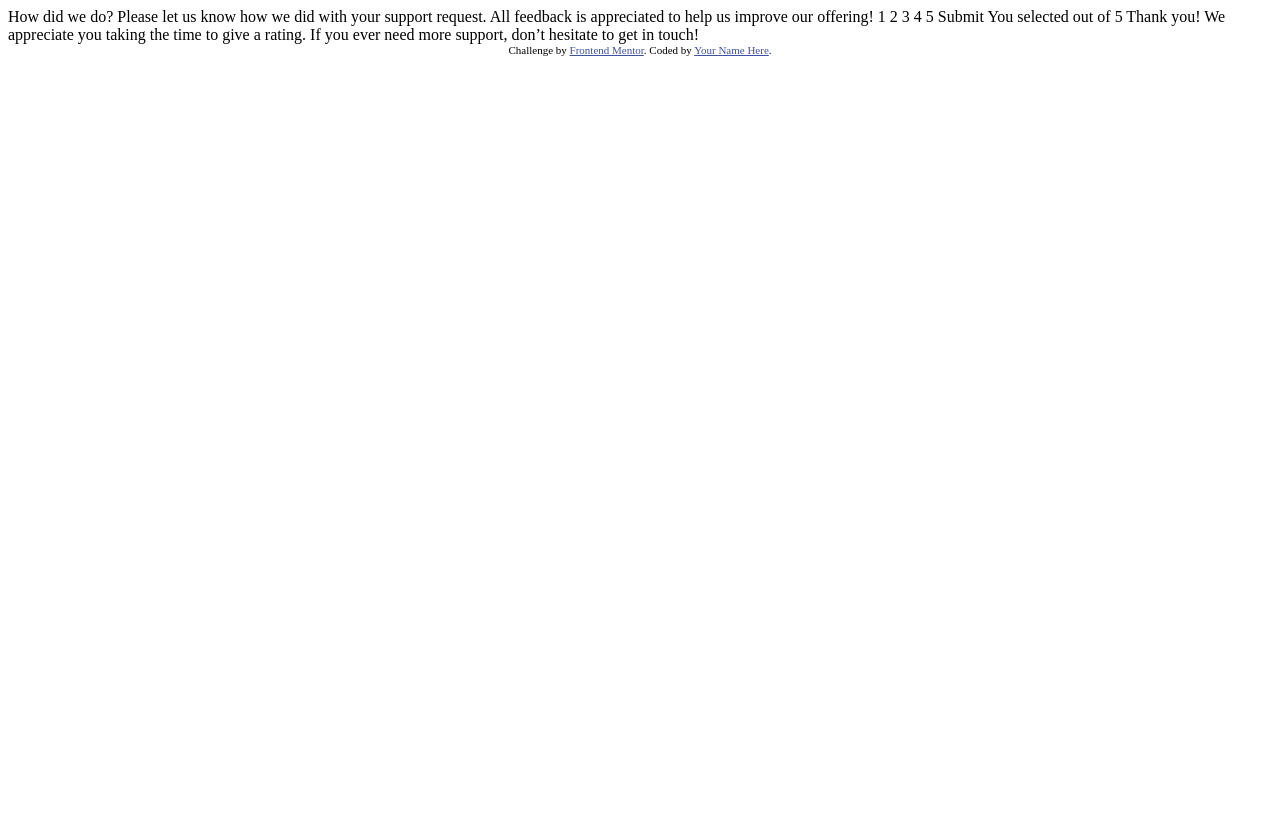
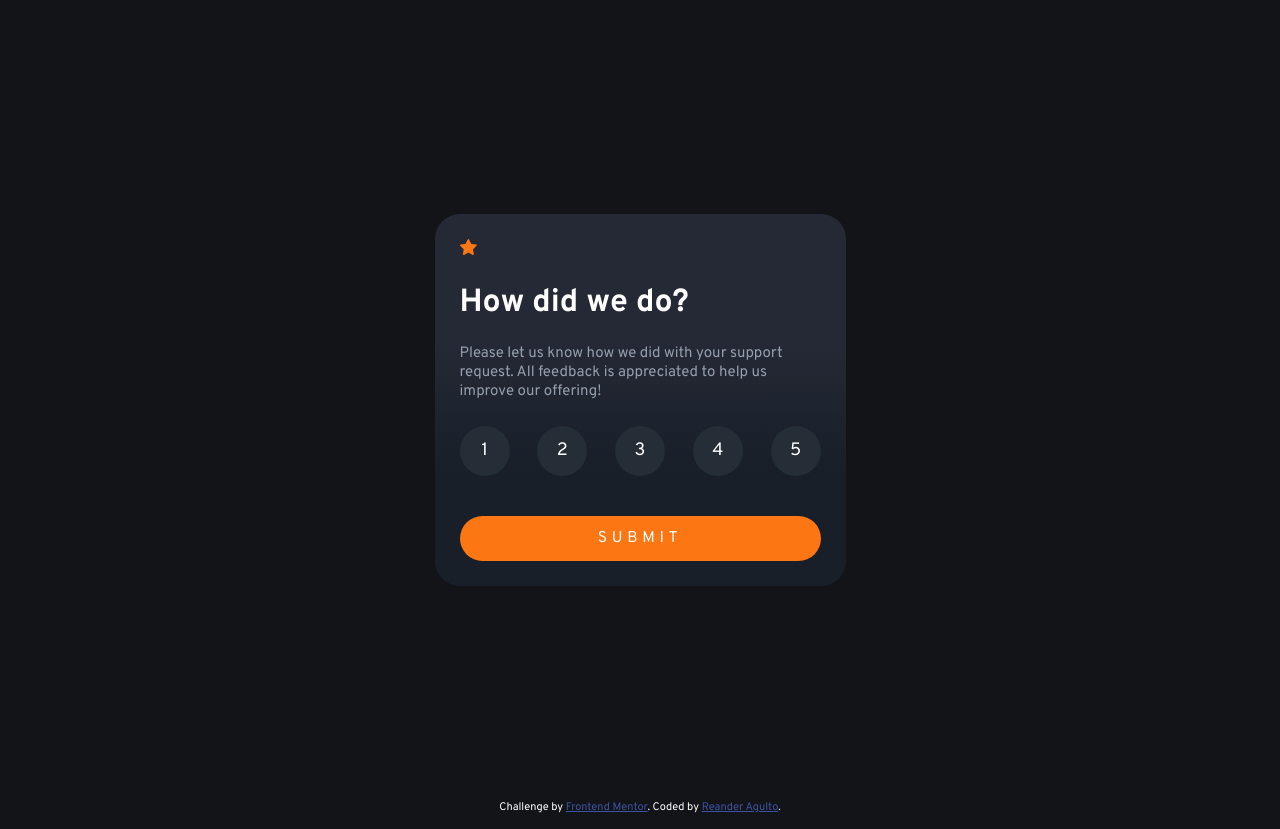
Before and after one commit to reanderagulto/interactive-ratings-component, a plain HTML site: page index.html in a window 1280 px wide. Before the commit the page ends 800 px from the top, so only its background shows below. Drawn offline with nearby package versions, Linux system fonts and the light colour scheme.

Commit message:
Finish up the component

```diff
--- a/index.html
+++ b/index.html
@@ -8,42 +8,45 @@
 
   <title>Frontend Mentor | Interactive rating component</title>
 
+  <link href="https://fonts.googleapis.com/css2?family=Overpass:wght@400;700&display=swap" rel="stylesheet">
+
+  <script src="https://cdnjs.cloudflare.com/ajax/libs/jquery/3.6.3/jquery.min.js" integrity="sha512-STof4xm1wgkfm7heWqFJVn58Hm3EtS31XFaagaa8VMReCXAkQnJZ+jEy8PCC/iT18dFy95WcExNHFTqLyp72eQ==" crossorigin="anonymous" referrerpolicy="no-referrer"></script>
+
+  <script src="./script.js"></script>
+
   <!-- Feel free to remove these styles or customise in your own stylesheet 👍 -->
-  <style>
-    .attribution { font-size: 11px; text-align: center; }
-    .attribution a { color: hsl(228, 45%, 44%); }
-  </style>
+  <link rel="stylesheet" href="./style.css">
+
 </head>
 <body>
-
-  <!-- Rating state start -->
-
-  How did we do?
-
-  Please let us know how we did with your support request. All feedback is appreciated
-  to help us improve our offering!
-
-  1 2 3 4 5
-
-  Submit
-
-  <!-- Rating state end -->
-
-  <!-- Thank you state start -->
-
-  You selected <!-- Add rating here --> out of 5
-
-  Thank you!
-
-  We appreciate you taking the time to give a rating. If you ever need more support,
-  don’t hesitate to get in touch!
-
-  <!-- Thank you state end -->
-
-
+  <main>
+    <div class="container">
+      <div class="review-container">
+        <img src="./images/icon-star.svg" alt="Star">
+        <h1>How did we do?</h1>
+        <p>Please let us know how we did with your support request. All feedback is appreciated
+          to help us improve our offering!</p>
+        <div class="rates">
+          <span class="rate" value="1">1</span>
+          <span class="rate" value="2">2</span>
+          <span class="rate" value="3">3</span>
+          <span class="rate" value="4">4</span>
+          <span class="rate" value="5">5</span>
+        </div>
+        <button class="btn btn-submit" id="submit">Submit</button>
+      </div>
+      <div class="thankyou-container">
+        <img src="./images/illustration-thank-you.svg" alt="Thank You">
+        <div class="rating">You selected&nbsp;<span id="rate"></span>&nbsp;out of 5</div>
+        <h1>Thank You!</h1>
+        <p>We appreciate you taking the time to give a rating. If you ever need more support,
+          don’t hesitate to get in touch!</p>
+      </div>
+    </div>
+  </main>
   <div class="attribution">
     Challenge by <a href="https://www.frontendmentor.io?ref=challenge" target="_blank">Frontend Mentor</a>.
-    Coded by <a href="#">Your Name Here</a>.
+    Coded by <a href="https://github.com/reanderagulto">Reander Agulto</a>.
   </div>
 </body>
 </html>
--- /dev/null
+++ b/script.js
@@ -0,0 +1,27 @@
+var selectedRate = 0;
+
+$(document).ready(function(){
+    rates();
+    submit();
+})
+
+function rates(){
+    $(document).on('click', '.rate', function(){
+        $('.rate').removeClass('selected');
+        selectedRate = parseInt($(this).text());
+        $('#rate').text(selectedRate);
+        $(this).addClass('selected');
+    })
+}
+
+function submit(){
+    $(document).on('click', '#submit', function(){
+        if(selectedRate === 0){
+            alert('Please Select a rating!');
+        }
+        else if(selectedRate !== 0){
+            $('.review-container').addClass('inactive').hide();
+            $('.thankyou-container').addClass('active').show();
+        }
+    });
+}
--- /dev/null
+++ b/style.css
@@ -0,0 +1,158 @@
+/* Stylesheet */
+
+:root{
+    --font-overpass: 'Overpass', sans-serif;
+    --color-white: #fff;
+    --color-light-gray: #959eac;
+    --color-medium-gray: #7c8798;
+    --color-dark-blue: #252d37;
+    --color-very-dark-blue: #121417;
+    --color-footer-link: #3e52a3;
+    --color-accent: #fc7613;
+}
+
+body{
+    margin: unset;
+    background-color: var(--color-very-dark-blue);
+    font-family: var(--font-overpass);
+    font-size: 15px;
+}
+
+main{
+    display: flex;
+    align-items: center;
+    justify-content: center;
+    min-height: 100vh;
+}
+
+main .container{
+    display: flex;
+    align-items: center;
+    justify-content: center;
+    width: 411px;
+    height: 417px;
+}
+
+main .container .review-container,
+main .container .thankyou-container{
+    color: var(--color-white);
+    background: rgb(24,31,41);
+    background: linear-gradient(0deg, rgba(24,31,41,1) 0%, rgba(24,31,41,1) 31%, rgba(37,41,53,1) 66%);
+    padding: 25px;
+    border-radius: 25px;
+    transition: all 0.5 ease;
+    opacity: 1;
+    transform: scale(1);
+}
+
+main .container .thankyou-container{
+    visibility: hidden;
+    opacity: 0;
+    transform: scale(0);
+    display: none;
+    text-align: center;
+}
+
+main .container .thankyou-container .rating{
+    display: flex;
+    color: var(--color-accent);
+    background-color: var(--color-dark-blue);
+    margin: 20px 75px;
+    padding: 5px;
+    border-radius: 15px;
+    align-items: center;
+    justify-content: center;
+    text-align: center;
+    font-size: 14px;
+}
+
+main .container .review-container.inactive{
+    visibility: hidden;
+    opacity: 0;
+    transform: scale(0);
+    display: none;
+}
+
+main .container .thankyou-container.active{
+    visibility: visible;
+    opacity: 1;
+    transform: scale(1);
+    display: block;
+}
+
+main .container h1 {
+    color: var(--color-white);
+    font-size: 2rem;
+}
+
+main .container p {
+    font-size: 0.938rem;
+    color: var(--color-light-gray);
+    margin-bottom: 25px;
+}
+
+main .container .rates {
+    display: flex;
+    flex-direction: row;
+    justify-content: space-between;
+    align-items: center;
+    margin-bottom: 40px;
+}
+
+
+main .container .rates .rate {
+    display: flex;
+    align-items: center;
+    justify-content: center;
+    font-size: 18px;
+    background-color: var(--color-dark-blue);
+    width: 50px;
+    height: 50px;
+    border-radius: 50%;
+    transition: all 0.3s ease-out;
+}
+
+main .container .rates .rate:hover{
+    cursor: pointer;
+    background-color: var(--color-accent);
+    color: var(--color-white);
+}
+
+main .container .rates .rate.selected{
+    background-color: var(--color-light-gray);
+    color: var(--color-white);
+}
+
+.btn.btn-submit {
+    display: flex;
+    align-items: center;
+    justify-content: center;
+    width: 100%;
+    height: 45px;
+    border-radius: 25px;
+    border: unset;
+    background-color: var(--color-accent);
+    font-family: var(--font-overpass);
+    font-size: 0.98rem;
+    text-transform: uppercase;
+    color: var(--color-white);
+    letter-spacing: 0.3em;
+    transition: all 0.3s ease-out;
+}
+
+.btn.btn-submit:hover{
+    cursor: pointer;
+    background-color: var(--color-white);
+    color: var(--color-accent);
+}
+
+.attribution {
+    font-size: 11px;
+    text-align: center;
+    color: var(--color-white);
+    margin-bottom: 15px;
+}
+
+.attribution a {
+    color: var(--color-footer-link);
+}
```
